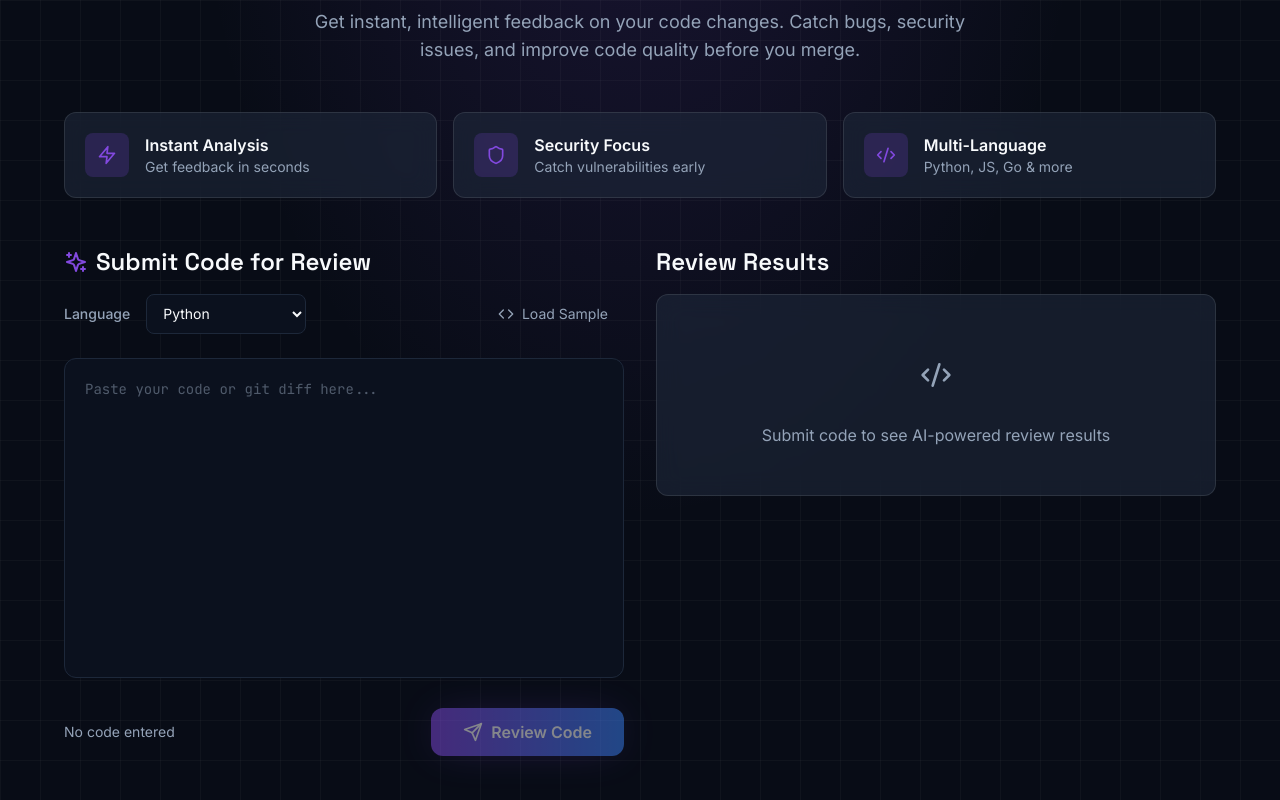
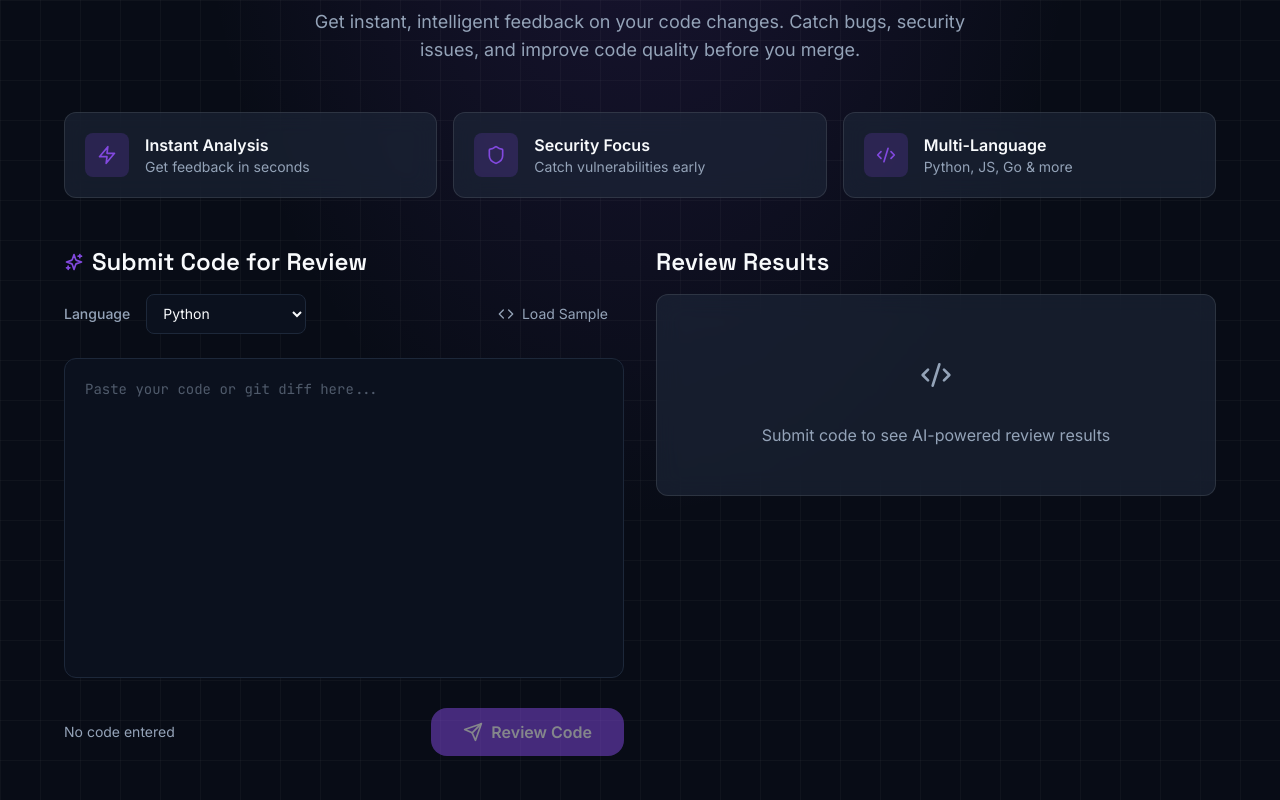
Before and after one commit to sou-goog/AI-Code-Reviewer, a React (Vite) app in the folder frontend/: page / in a window 1280 px wide. Shown: the part 240-1040 px from the top of the page. Built offline with nearby package versions, Linux system fonts and the light colour scheme.

Commit message:
Final UI polish: solid primary button, rounded-2xl, smaller flipped sparkles icon

```diff
--- a/frontend/src/components/ReviewForm.tsx
+++ b/frontend/src/components/ReviewForm.tsx
@@ -73,7 +73,7 @@ export default function ReviewForm({ onSubmit, loading }: ReviewFormProps) {
                 <button
                     type="submit"
                     disabled={loading || !code.trim()}
-                    className="px-8 py-3 bg-gradient-to-r from-primary to-blue-500 text-white font-semibold rounded-xl glow-primary transition-all disabled:opacity-50 disabled:cursor-not-allowed flex items-center gap-2"
+                    className="px-8 py-3 bg-primary text-white font-semibold rounded-2xl transition-all disabled:opacity-50 disabled:cursor-not-allowed flex items-center gap-2 hover:opacity-90"
                 >
                     {loading ? (
                         <>
--- a/frontend/src/pages/Home.tsx
+++ b/frontend/src/pages/Home.tsx
@@ -91,7 +91,7 @@ export default function Home() {
                     <div className="grid lg:grid-cols-2 gap-8">
                         <div className="space-y-4">
                             <h2 className="font-display text-2xl font-semibold text-foreground flex items-center gap-2">
-                                <Sparkles className="w-6 h-6 text-primary" />
+                                <Sparkles className="w-5 h-5 text-primary -scale-x-100" />
                                 Submit Code for Review
                             </h2>
                             <ReviewForm onSubmit={handleSubmit} loading={loading} />
```
